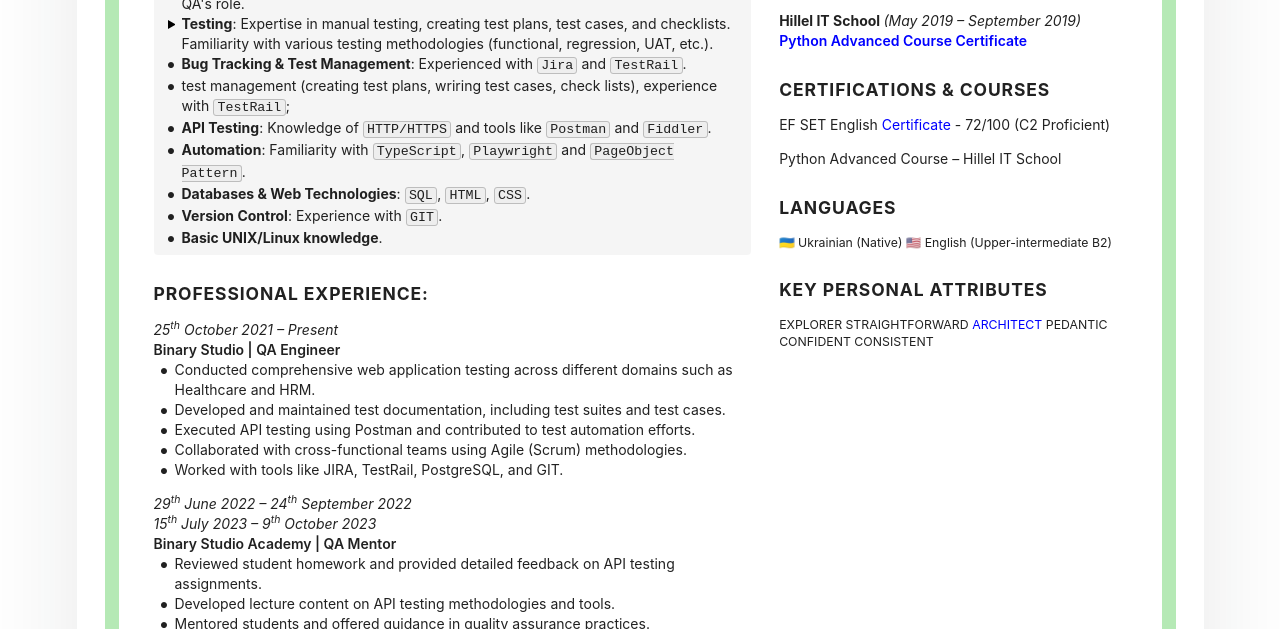
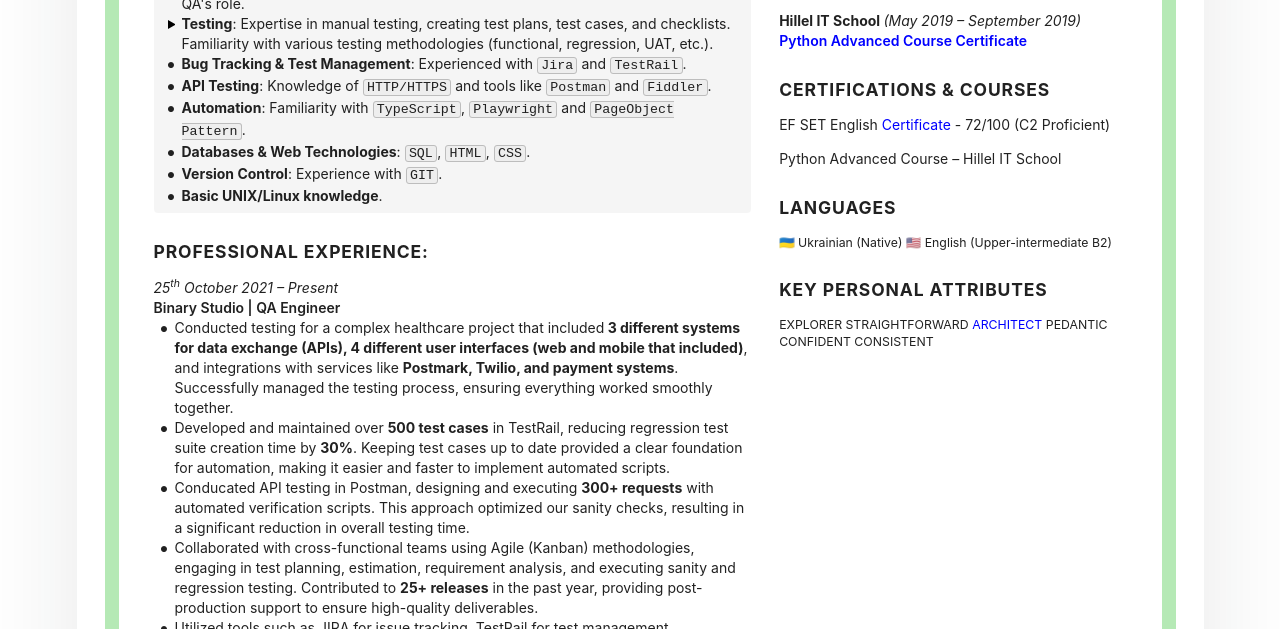
Before and after one commit to illia-pavlov/homepage, a plain HTML site: page index.html in a window 1280 px wide. Shown: the part 711-1340 px from the top of the page. Drawn offline with Linux system fonts and the light colour scheme.

Commit message:
update content

```diff
--- a/index.html
+++ b/index.html
@@ -260,11 +260,6 @@
                           with <code>Jira</code> and <code>TestRail</code>.
                         </li>
                         <li>
-                          test management (creating test plans, wriring test
-                          cases, check lists), experience with
-                          <code>TestRail</code>;
-                        </li>
-                        <li>
                           <b>API Testing</b>: Knowledge of
                           <code>HTTP/HTTPS</code> and tools like
                           <code>Postman</code> and <code>Fiddler</code>.
@@ -299,24 +294,45 @@
                       </p>
                       <ul>
                         <li>
-                          Conducted comprehensive web application testing across
-                          different domains such as Healthcare and HRM.
+                          Conducted testing for a complex healthcare project
+                          that included<b>
+                            3 different systems for data exchange (APIs), 4
+                            different user interfaces (web and mobile that
+                            included)</b
+                          >, and integrations with services like
+                          <b>Postmark, Twilio, and payment systems</b>.
+                          Successfully managed the testing process, ensuring
+                          everything worked smoothly together.
                         </li>
                         <li>
-                          Developed and maintained test documentation, including
-                          test suites and test cases.
+                          Developed and maintained over <b>500 test cases</b> in
+                          TestRail, reducing regression test suite creation time
+                          by <b>30%</b>. Keeping test cases up to date provided
+                          a clear foundation for automation, making it easier
+                          and faster to implement automated scripts.
                         </li>
                         <li>
-                          Executed API testing using Postman and contributed to
-                          test automation efforts.
+                          Conducated API testing in Postman, designing and
+                          executing
+                          <b>300+ requests</b> with automated verification
+                          scripts. This approach optimized our sanity checks,
+                          resulting in a significant reduction in overall
+                          testing time.
                         </li>
                         <li>
                           Collaborated with cross-functional teams using Agile
-                          (Scrum) methodologies.
+                          (Kanban) methodologies, engaging in test planning,
+                          estimation, requirement analysis, and executing sanity
+                          and regression testing. Contributed to
+                          <b>25+ releases</b> in the past year, providing
+                          post-production support to ensure high-quality
+                          deliverables.
                         </li>
                         <li>
-                          Worked with tools like JIRA, TestRail, PostgreSQL, and
-                          GIT.
+                          Utilized tools such as JIRA for issue tracking,
+                          TestRail for test management, PostgreSQL for database
+                          querying, and GIT for version control, ensuring
+                          efficient project workflows and collaboration.
                         </li>
                       </ul>
                     </li>
@@ -338,17 +354,20 @@
                       </p>
                       <ul>
                         <li>
-                          Reviewed student homework and provided detailed
-                          feedback on API testing assignments.
+                          Reviewed <b>100+ student assignments</b> on API
+                          testing and test case management, delivering
+                          comprehensive feedback to enhance their understanding
+                          and skills in quality assurance.
                         </li>
                         <li>
-                          Developed lecture content on API testing methodologies
-                          and tools.
+                          Developed content for <b>4 lectures</b> on API testing
+                          methodologies and tools
                         </li>
 
                         <li>
-                          Mentored students and offered guidance in quality
-                          assurance practices.
+                          Mentored 10 students in quality assurance practices,
+                          successfully guiding <b>2 students</b> to qualify for
+                          positions at Binary Studio.
                         </li>
                       </ul>
                       <p>
```
